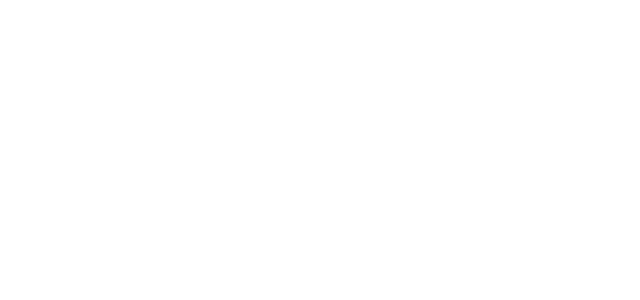
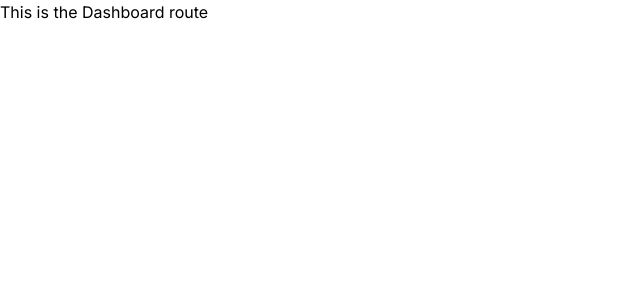
Before and after one commit to egdiala/star-wars, a React (Vite) app: page /dashboard in a window 1280 px wide. Before the commit this address had no page. Shown: the top 300 px of the page, without its empty margins (0-640 px from the left). Built offline with nearby package versions, Linux system fonts and the light colour scheme.

Commit message:
feat: add dashboard route

```diff
--- a/src/App.tsx
+++ b/src/App.tsx
@@ -1,6 +1,7 @@
 import { BrowserRouter, Routes, Route, Link } from 'react-router-dom'
 import { Login } from './pages/Login'
 import { NotFound } from './pages/NotFound'
+import { Dashboard } from './pages/Dashboard'
 
 function App() {
 
@@ -9,6 +10,7 @@
       <main>
         <Routes>
           <Route path='/' element={<Login />} errorElement={<NotFound />} />
+          <Route path='dashboard' element={<Dashboard />} errorElement={<NotFound />} />
         </Routes>
       </main>
     </BrowserRouter>
```
